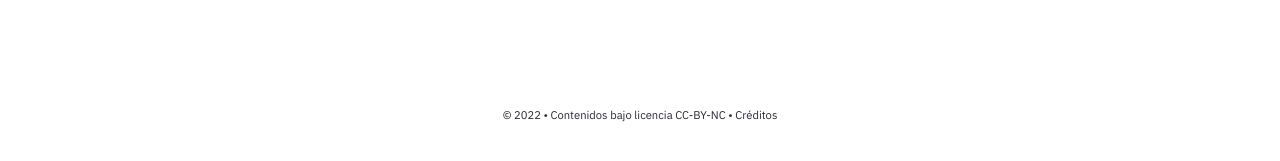
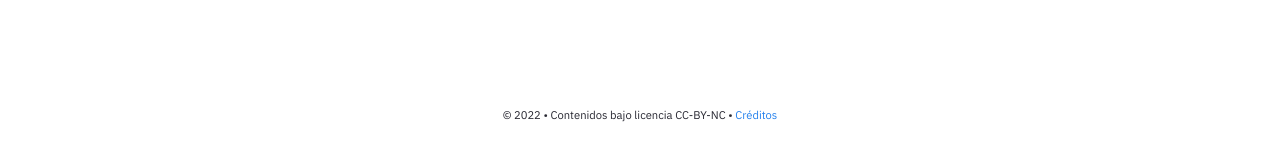
Before and after one commit to synthbiont/quesodecabeza, a Jekyll site: the page built from pages/index.md, in a window 1280 px wide. Shown: the part 654-815 px from the top of the page. Built offline with Jekyll 4.4.1, drawn with Linux system fonts in a browser that asks for light colours; part of the change alters nothing that is shown.

```diff
--- a/_includes/Footer.html
+++ b/_includes/Footer.html
@@ -31,6 +31,6 @@
 {%- if site.copyright.msg != nil and site.copyright.msg != empty and site.copyright.msg != null -%}
 <div id="copyright">
     <p id="copyright-notice"> {{site.copyright.year}} • {{site.copyright.msg}} •
-        Créditos</a> </p>
+        <a href="{{'/creditos' | relative_url}}">Créditos</a></a> </p>
 </div>
 {%- endif -%}
```
